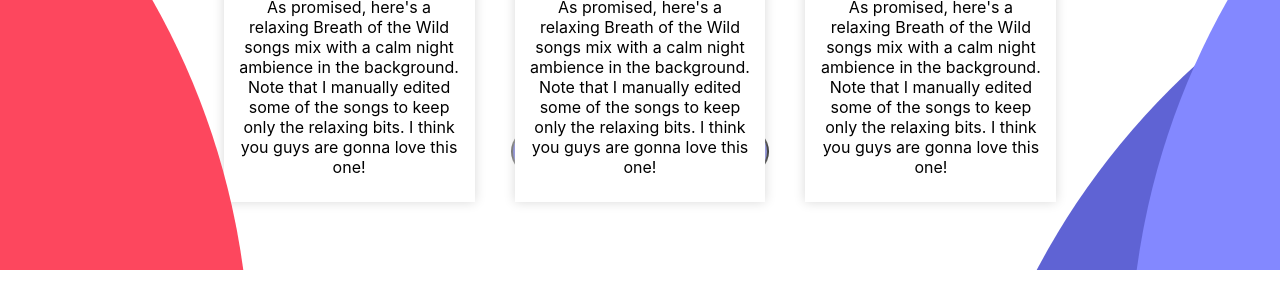
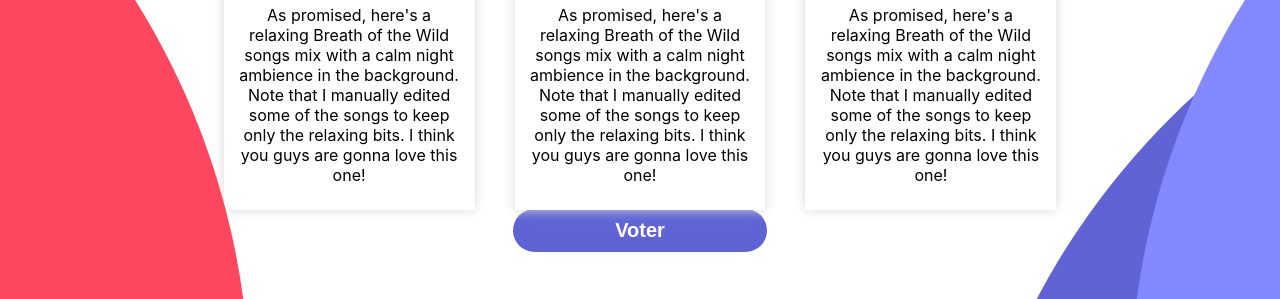
Before and after one commit to SemaineRush/WebApp, a React (Create React App) app: page /home in a window 1280 px wide. Shown: the part 531-830 px from the top of the page. Before the commit the page ends 801 px from the top, so only its background shows below. Built offline with nearby package versions, Linux system fonts and the light colour scheme.

Commit message:
home button

```diff
--- a/src/Assets/home.css
+++ b/src/Assets/home.css
@@ -1,5 +1,5 @@
 .home {
-    height: 93vh;
+    min-height: 93vh;
     overflow: hidden;
     display: grid;
     grid-template-columns: 0.7fr 1fr 1fr 1fr 0.7fr;
@@ -94,6 +94,7 @@
     top: 0;
     position: absolute;
     height: 100%;
+    border: none;
 }
 
 .candidat_info {
@@ -119,6 +120,8 @@
 .vote_btn {
     grid-column-start: 3;
     grid-row-start: 3;
+    margin-top: 45%;
+    margin-bottom: 20px;
 }
 
 .vote_btn button {
@@ -128,8 +131,9 @@
     font-size: 20px;
     padding: 10px 35%;
     border-radius: 50px;
-    margin-top: 20%;
-
+    border: none;
+    outline: none;
+    cursor: pointer;
 }
 
 
```
